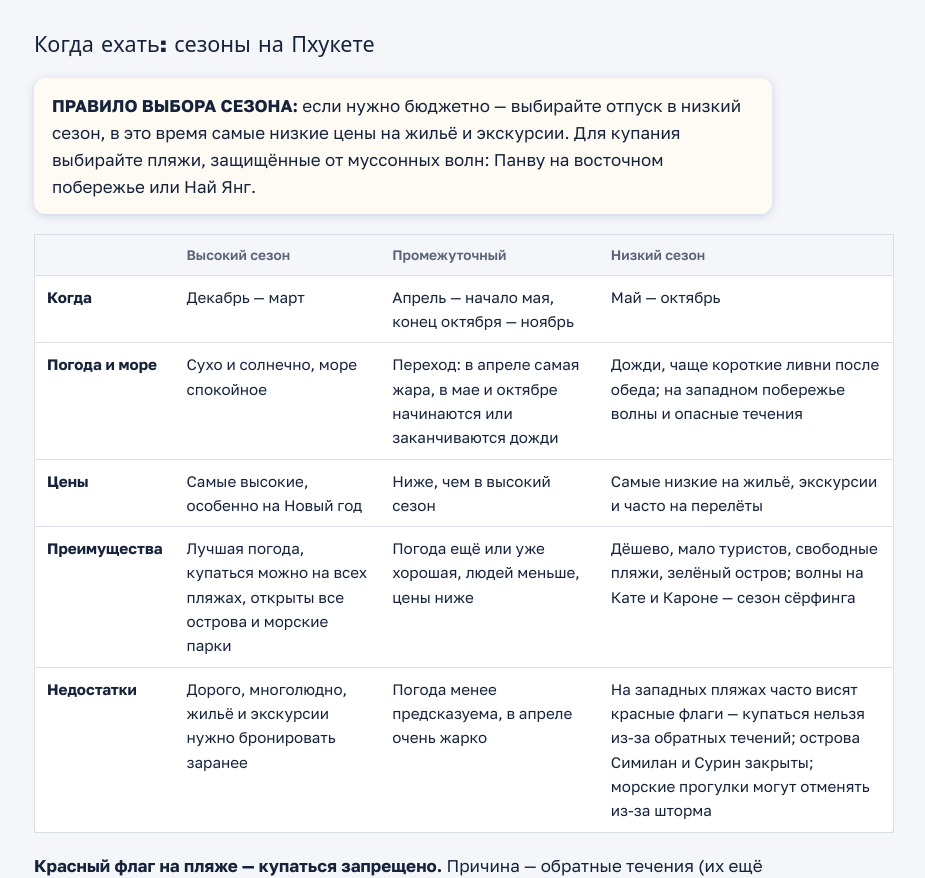
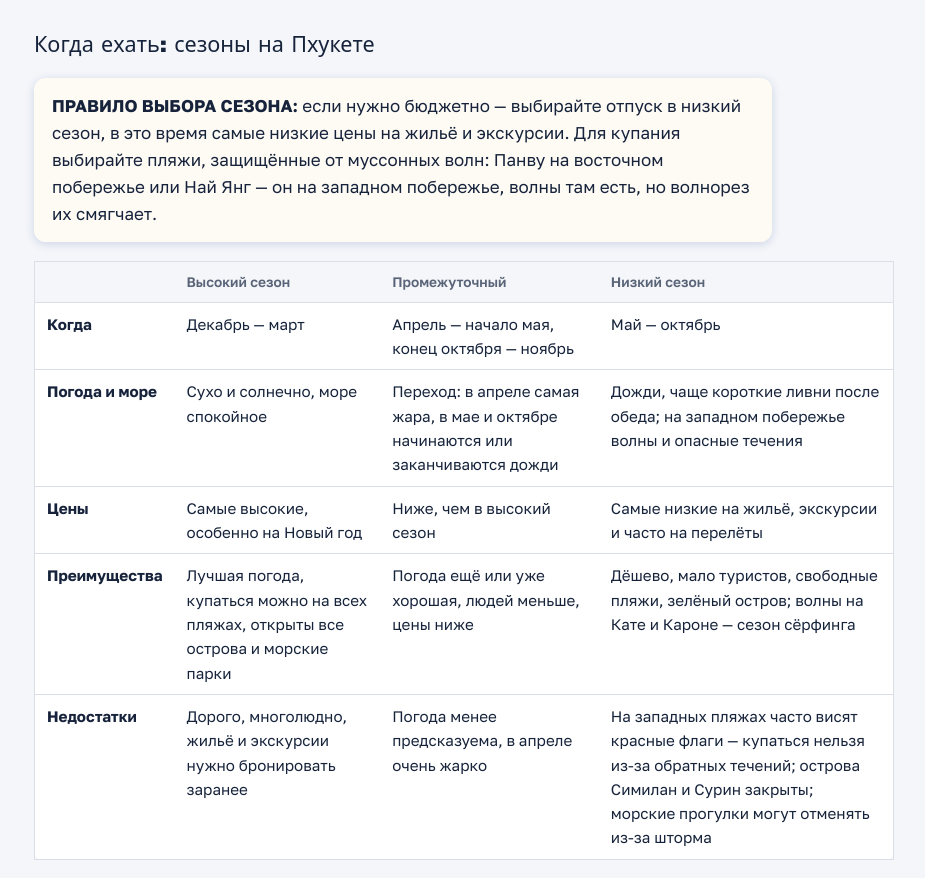
Before and after one commit to linaleelina/mythaiview, a plain HTML site: page tourism/index.html in a window 1280 px wide. Shown: the part 1191-2069 px from the top of the page, without its empty margins (86-1011 px from the left). Drawn offline with Linux system fonts and the light colour scheme; a web font is replaced by a local one.

Commit message:
Add files via upload

```diff
--- a/tourism/index.html
+++ b/tourism/index.html
@@ -281,7 +281,7 @@ footer{border-top:1px solid var(--line);background:var(--card)}
   </figure>
   <div class="prose">
   <h2 id="seasons">Когда ехать: сезоны на Пхукете</h2>
-  <p class="rule-box"><b>ПРАВИЛО ВЫБОРА СЕЗОНА:</b> если нужно бюджетно — выбирайте отпуск в низкий сезон, в это время самые низкие цены на жильё и экскурсии. Для купания выбирайте пляжи, защищённые от муссонных волн: Панву на восточном побережье или Най Янг.</p>
+  <p class="rule-box"><b>ПРАВИЛО ВЫБОРА СЕЗОНА:</b> если нужно бюджетно — выбирайте отпуск в низкий сезон, в это время самые низкие цены на жильё и экскурсии. Для купания выбирайте пляжи, защищённые от муссонных волн: Панву на восточном побережье или Най Янг — он на западном побережье, волны там есть, но волнорез их смягчает.</p>
   </div>
   <div class="tbl"><table>
     <thead><tr><th></th><th>Высокий сезон</th><th>Промежуточный</th><th>Низкий сезон</th></tr></thead>
```
